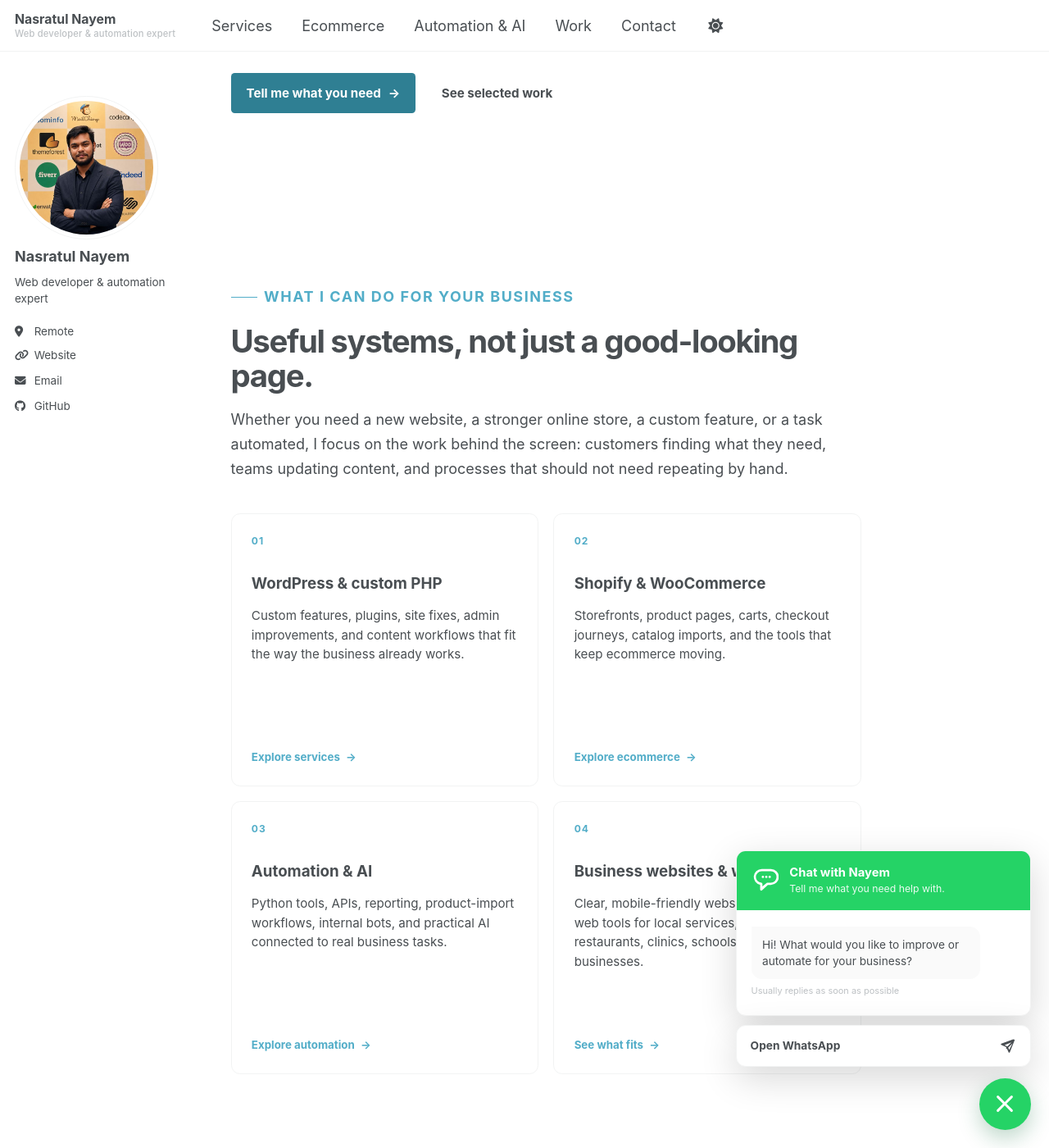
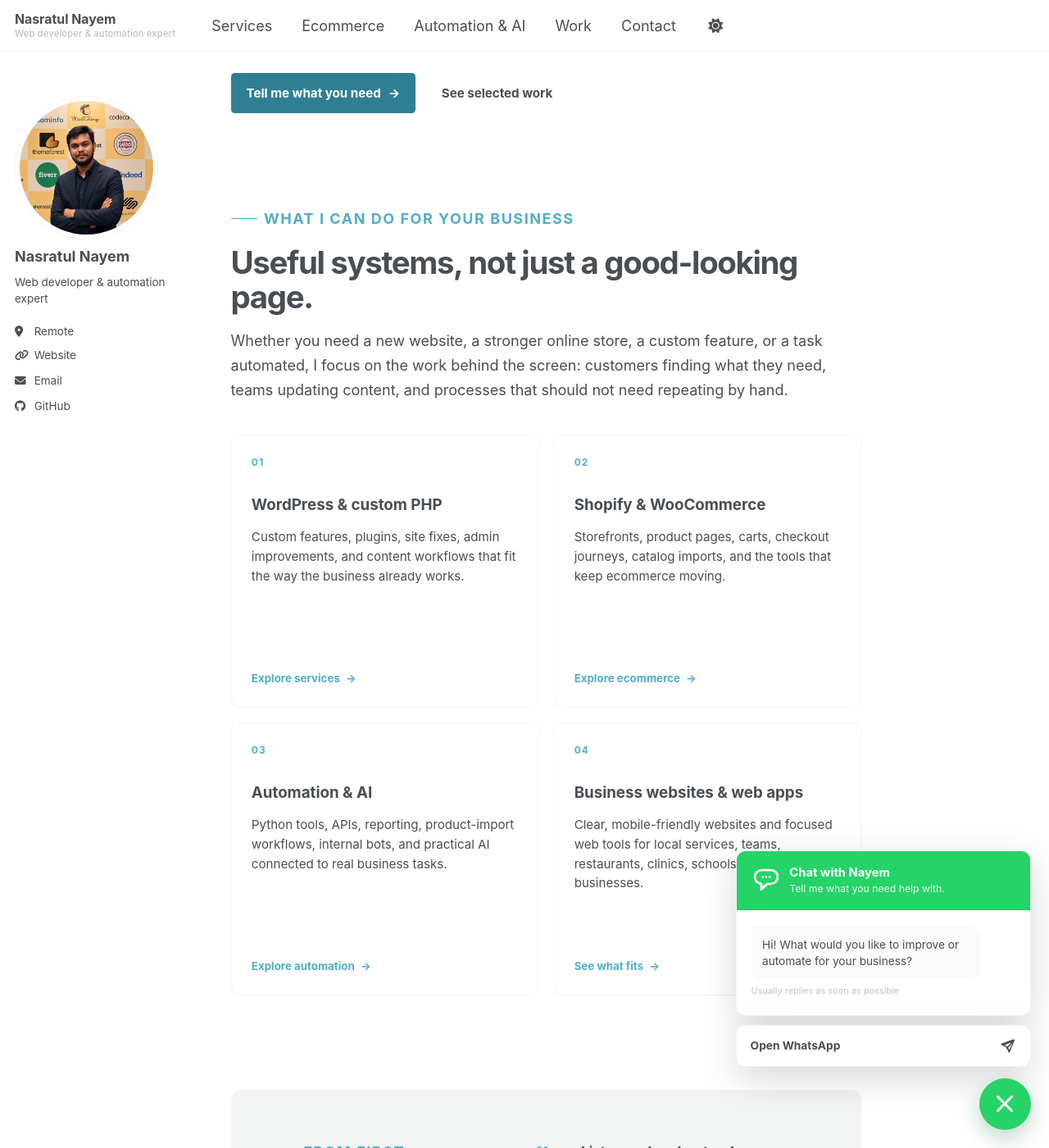
Before and after one commit to nasratulnayem/nasratulnayem.github.io, a Jekyll site: the page built from _pages/about.md, in a window 1280 px wide and 1400 px high, scrolled down 278 px. Shown: the whole window at 82% size. Built offline with Jekyll 4.4.1, drawn with Linux system fonts in a browser that asks for light colours; a style sheet for code colours, icons or effects is not loaded.

Commit message:
Fix WhatsApp chat state and homepage spacing

```diff
--- a/_includes/whatsapp-chat.html
+++ b/_includes/whatsapp-chat.html
@@ -1,7 +1,7 @@
 <input class="whatsapp-chat__toggle" id="whatsapp-chat-toggle" type="checkbox">
 
 <div class="whatsapp-chat__launcher">
-  <label for="whatsapp-chat-toggle" aria-label="Open WhatsApp chat">
+  <label for="whatsapp-chat-toggle" aria-label="Open WhatsApp chat" aria-controls="whatsapp-chat-panel" aria-expanded="false">
     <svg class="whatsapp-chat__icon" viewBox="0 0 24 24" aria-hidden="true">
       <path d="M12.04 2C6.58 2 2.13 6.45 2.13 11.91C2.13 13.66 2.59 15.36 3.45 16.86L2.05 22L7.3 20.62C8.75 21.41 10.38 21.83 12.04 21.83C17.5 21.83 21.95 17.38 21.95 11.92C21.95 9.27 20.92 6.78 19.05 4.91C17.18 3.03 14.69 2 12.04 2M12.05 3.67C14.25 3.67 16.31 4.53 17.87 6.09C19.42 7.65 20.28 9.72 20.28 11.92C20.28 16.46 16.58 20.15 12.04 20.15C10.56 20.15 9.11 19.76 7.85 19L7.55 18.83L4.43 19.65L5.26 16.61L5.06 16.29C4.24 15 3.8 13.47 3.8 11.91C3.81 7.37 7.5 3.67 12.05 3.67M8.53 7.33C8.37 7.33 8.1 7.39 7.87 7.64C7.65 7.89 7 8.5 7 9.71C7 10.93 7.89 12.1 8 12.27C8.14 12.44 9.76 14.94 12.25 16C12.84 16.27 13.3 16.42 13.66 16.53C14.25 16.72 14.79 16.69 15.22 16.63C15.7 16.56 16.68 16.03 16.89 15.45C17.1 14.87 17.1 14.38 17.04 14.27C16.97 14.17 16.81 14.11 16.56 14C16.31 13.86 15.09 13.26 14.87 13.18C14.64 13.1 14.5 13.06 14.31 13.3C14.15 13.55 13.67 14.11 13.53 14.27C13.38 14.44 13.24 14.46 13 14.34C12.74 14.21 11.94 13.95 11 13.11C10.26 12.45 9.77 11.64 9.62 11.39C9.5 11.15 9.61 11 9.73 10.89C9.84 10.78 10 10.6 10.1 10.45C10.23 10.31 10.27 10.2 10.35 10.04C10.43 9.87 10.39 9.73 10.33 9.61C10.27 9.5 9.77 8.26 9.56 7.77C9.36 7.29 9.16 7.35 9 7.34C8.86 7.34 8.7 7.33 8.53 7.33Z" />
     </svg>
@@ -11,7 +11,7 @@
   </label>
 </div>
 
-<aside class="whatsapp-chat" aria-label="WhatsApp chat with Nayem">
+<aside class="whatsapp-chat" id="whatsapp-chat-panel" aria-label="WhatsApp chat with Nayem">
   <div class="whatsapp-chat__content">
     <div class="whatsapp-chat__header">
       <svg viewBox="0 0 24 24" aria-hidden="true"><path d="M17 2H9a7 7 0 0 0-1.39 13.86V20a1 1 0 0 0 1.64.77L14.36 16H17A7 7 0 0 0 17 2Zm0 12h-3a1 1 0 0 0-.64.23l-3.76 3.12v-2.29a1 1 0 0 0-.86-.99A5 5 0 0 1 9 4h8a5 5 0 0 1 0 10Z" /><circle cx="10" cy="9" r="1" /><circle cx="13" cy="9" r="1" /><circle cx="16" cy="9" r="1" /></svg>
--- a/assets/css/main.scss
+++ b/assets/css/main.scss
@@ -900,7 +900,7 @@ body {
 .home-hero {
   display: block;
   min-height: 0;
-  padding: 0 0 clamp(3.5rem, 7vw, 5rem);
+  padding: 0 0 clamp(2rem, 3.5vw, 3rem);
 }
 
 .home-hero__copy {
@@ -1020,7 +1020,7 @@ body {
 }
 
 .home-section {
-  margin-top: clamp(4.75rem, 9vw, 8rem);
+  margin-top: clamp(3.5rem, 5vw, 4.5rem);
 }
 
 .home-section__heading {
@@ -1521,6 +1521,13 @@ body {
   visibility: visible;
 }
 
+.whatsapp-chat.is-open {
+  opacity: 1;
+  pointer-events: auto;
+  transform: translateY(0) scale(1);
+  visibility: visible;
+}
+
 @media (max-width: 600px) {
   .whatsapp-chat__launcher {
     right: 1rem;
--- a/assets/js/whatsapp-chat.js
+++ b/assets/js/whatsapp-chat.js
@@ -1,7 +1,15 @@
 (() => {
   const setup = () => {
     const toggle = document.getElementById("whatsapp-chat-toggle");
-    if (!toggle) return;
+    const panel = document.getElementById("whatsapp-chat-panel");
+    const launcher = document.querySelector(".whatsapp-chat__launcher label");
+    if (!toggle || !panel || !launcher) return;
+
+    const setOpenState = () => {
+      panel.classList.toggle("is-open", toggle.checked);
+      launcher.setAttribute("aria-expanded", String(toggle.checked));
+      launcher.setAttribute("aria-label", toggle.checked ? "Close WhatsApp chat" : "Open WhatsApp chat");
+    };
 
     const seenKey = "nayem-whatsapp-chat-seen";
     const canAutoOpen = window.matchMedia("(min-width: 48rem)").matches;
@@ -9,13 +17,17 @@
     if (canAutoOpen && !sessionStorage.getItem(seenKey)) {
       window.setTimeout(() => {
         toggle.checked = true;
+        setOpenState();
         sessionStorage.setItem(seenKey, "true");
       }, 5000);
     }
 
     toggle.addEventListener("change", () => {
+      setOpenState();
       if (toggle.checked) sessionStorage.setItem(seenKey, "true");
     });
+
+    setOpenState();
   };
 
   if (document.readyState === "loading") {
```
